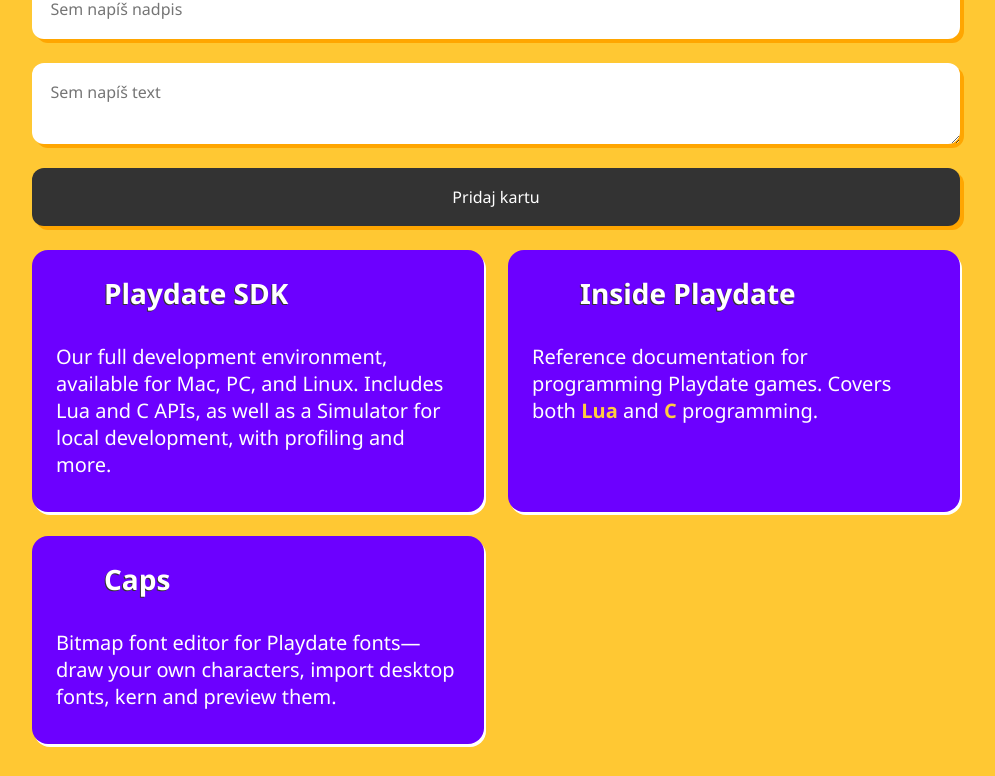
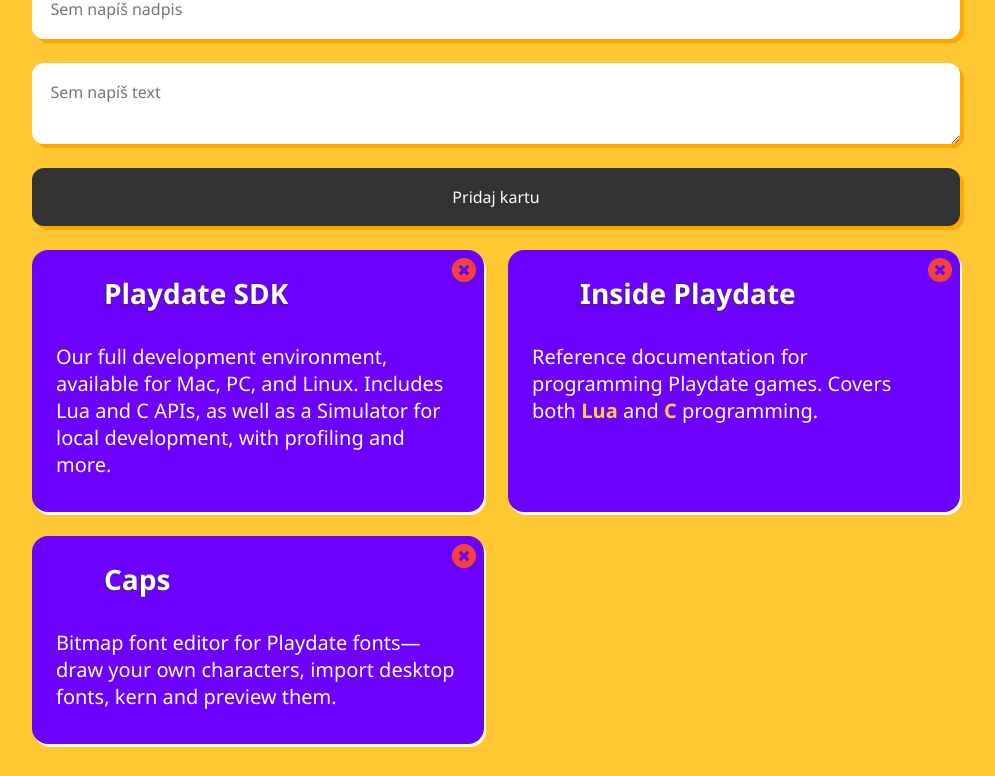
Before and after one commit to Patrees/Uloha, a plain HTML site: page index.html in a window 1280 px wide. Shown: the part 58-834 px from the top of the page, without its empty margins (144-1139 px from the left). Drawn offline with Linux system fonts and the light colour scheme.

Commit message:
pridanie zatvaracej ikonky do html, nastylovanie, nahratie obrazka

```diff
--- a/css/cards.css
+++ b/css/cards.css
@@ -33,6 +33,15 @@
 
 .cards p {
     margin-bottom: 0;
+}
+
+.close-icon {
+	position: absolute;
+	width: 1.5rem;
+	height: auto;
+	top: 0.5rem;
+	right: 0.5rem;
+	cursor: pointer;
 }
 
 /* input[type="text"], textarea {
@@ -87,9 +96,9 @@
     white-space: nowrap;
 }
 
-.cards h3 {  /* default */
+/* .cards h3 {
 	background-image: url("../images/icon-playdate-sdk.svg");
-}
+} */
 .sdk h3 {
 	background-image: url("../images/icon-playdate-sdk.svg");
 }
@@ -99,6 +108,8 @@
 .inside h3 {
 	background-image: url("../images/icon-inside-playdate.png");
 }
+
+
 
 /**
  * CONTROLS
--- a/index.html
+++ b/index.html
@@ -34,8 +34,8 @@
 
 			<ul>
 				<li class="sdk" draggable="true">
-					<h3>Playdate SDK</h3>
-
+					<img class="close-icon" src="./images/close-red-icon.svg" alt="tlacidlo na odstranenie elementu">
+					<h3>Playdate SDK </h3>
 					<p>
 						Our full development environment, available for Mac, PC, and Linux.
 						Includes Lua and C APIs, as well as a Simulator for
@@ -44,6 +44,7 @@
 				</li>
 
 				<li class="inside" draggable="true">
+					<img class="close-icon" src="./images/close-red-icon.svg" alt="tlacidlo na odstranenie elementu">
 					<h3>Inside Playdate</h3>
 
 					<p>
@@ -53,6 +54,7 @@
 				</li>
 
 				<li class="caps" draggable="true">
+					<img class="close-icon" src="./images/close-red-icon.svg" alt="tlacidlo na odstranenie elementu">
 					<h3>Caps</h3>
 
 					<p>
```
Also changed, not shown: images/close-red-icon.svg (added).
